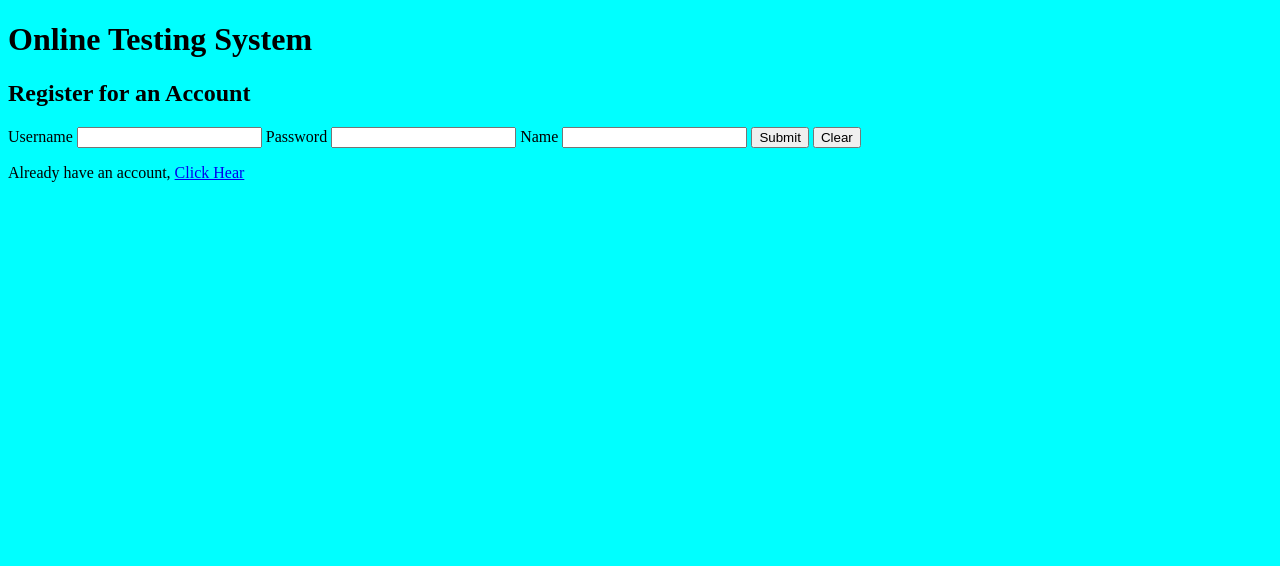
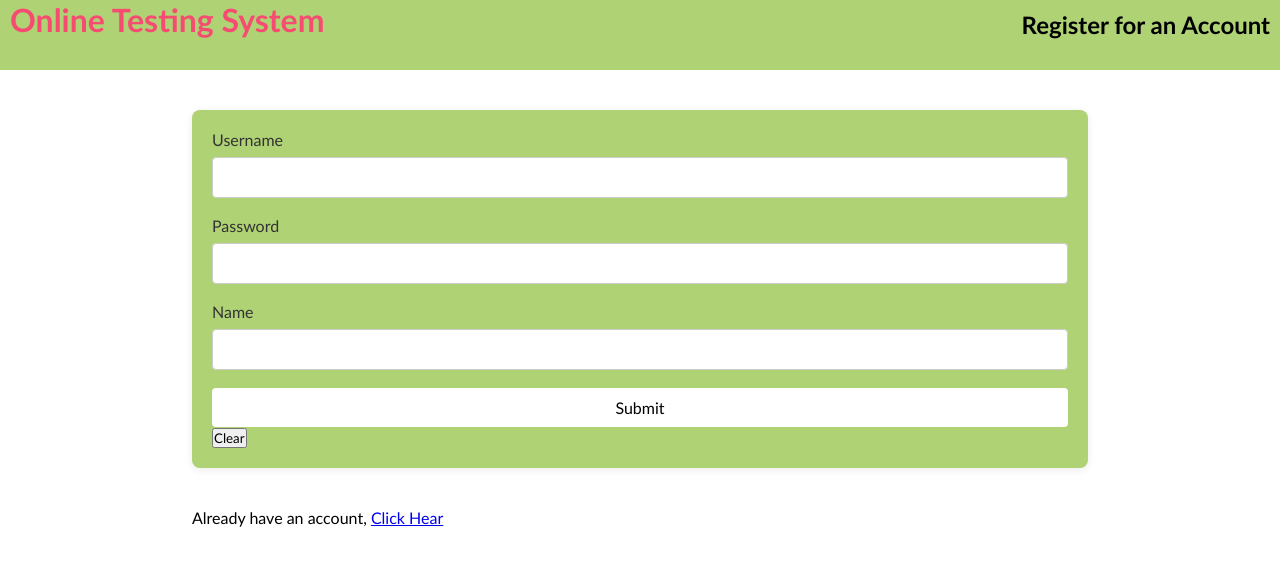
Before and after one commit to sagarsaini010/Django_project, a Django app: page /ots/new-candidate/ in a window 1280 px wide. Shown: the top 566 px of the page. Run offline with Django 5.2, Linux system fonts and the light colour scheme.

Commit message:
Today complete OTS project

```diff
--- /dev/null
+++ b/examtestapp/OTS/static/buttonstyle.css
@@ -0,0 +1,18 @@
+/* buttonstyle.css */
+
+.button-link {
+   width: 200px;
+   height: 40px;
+   background-color: #F64C72;
+   margin: 20px;
+   padding: 20px;
+   border-radius: 5px;
+   text-align: center;
+   box-shadow: 10px 10px;
+}
+
+.button-link a{
+    text-decoration: none;
+    color: white;
+    font-size: 20px;
+}
--- /dev/null
+++ b/examtestapp/OTS/static/formstyle.css
@@ -0,0 +1,82 @@
+/* Basic form styling */
+form {
+    box-sizing: border-box;
+    margin: 40px auto;
+    padding: 20px;
+    background: #AFD275;
+    border-radius: 8px;
+    display: table;
+    width: 100%;
+    box-shadow: 0 2px 8px rgba(0,0,0,0.08);
+}
+
+label {
+    display: block;
+    margin-bottom: 8px;
+    font-weight: 500;
+    color: #333;
+}
+
+input[type="text"],
+input[type="email"],
+input[type="password"],
+select,
+textarea {
+    width: 100%;
+    padding: 10px;
+    margin-bottom: 18px;
+    border: 1px solid #ccc;
+    border-radius: 4px;
+    font-size: 1rem;
+    box-sizing: border-box;
+    transition: border-color 0.2s;
+}
+
+input:focus,
+select:focus,
+textarea:focus {
+    border-color: #007bff;
+    outline: none;
+}
+
+button,
+input[type="submit"] {
+    background: white;
+    color:black;
+    border: none;
+    width: 100%;
+    padding: 10px 18px;
+    border-radius: 4px;
+    font-size: 1rem;
+    cursor: pointer;
+    transition: background 0.2s;
+}
+
+button:hover,
+input[type="submit"]:hover {
+    background: #558bd1;
+    width: 100%;
+}
+
+.form-error {
+    color: #d9534f;
+    font-size: 0.95rem;
+    margin-bottom: 12px;
+}
+
+.question{
+    color: #F64C72;
+    font-size: 30px;
+    margin:10px 10px;
+}
+
+.options{
+    font-size: 22px;
+    margin: 4px;
+}
+
+.options input{
+    display: inline;
+    width: fit-content;
+    height: 10px;
+}
--- /dev/null
+++ b/examtestapp/OTS/static/theme.css
@@ -0,0 +1,66 @@
+*{
+    font-family: 'Gill Sans', 'Gill Sans MT', Calibri, 'Trebuchet MS', sans-serif;
+    margin: 0;
+    padding: 0;
+}
+
+.top{
+    height: 50px;
+    background-color: #AFD275;
+    margin-bottom: 20px;
+    padding: 10px;
+}
+
+.top div.sitename{
+    display: inline-block;
+    color: #F64C72;
+    position: relative;
+    top: -10px;
+}
+.top div.menu{
+    float: right;
+}
+
+.top div.menu a{
+    color: #456705;
+    display: inline-block;
+    min-width: 50px;
+    margin-right: 10px;
+    text-decoration: none;
+}
+
+.content{
+
+    width: 70%;
+    margin-left: auto;
+    margin-right: auto;
+}
+
+table{
+    width: 90%;
+
+}
+
+table tr:nth-child(odd){
+    background-color: #456705;
+    color: white;
+    height: 30px;
+}
+
+table tr:nth-child(even){
+    background-color: #AFD275;
+    height: 30px;
+}
+table tr:first-child{
+    background-color: #F64C72;
+}
+
+table td{
+    text-align: center;
+}
+
+span.special{
+    color: #456705;
+    font-weight: bold;
+
+}
--- a/examtestapp/OTS/templates/home.html
+++ b/examtestapp/OTS/templates/home.html
@@ -4,8 +4,7 @@
 
 
 {% block top %}
-<a href="{% url 'OTS:home' %}">SignUp</a>
-<a href="{% url 'OTS:logout' %}">Login</a>
+<a href="{% url 'OTS:logout' %}">Logout</a>
 
 {% endblock %}
 
--- a/examtestapp/OTS/templates/main.html
+++ b/examtestapp/OTS/templates/main.html
@@ -1,11 +1,15 @@
 <!DOCTYPE html>
+{% load static %}
 <html lang="en">
 <head>
     <meta charset="UTF-8">
     <meta name="viewport" content="width=device-width, initial-scale=1.0">
     <title>{% block title%}{% endblock %}</title>
+    <link rel="stylesheet" href="{% static 'theme.css' %}">
+    <link rel="stylesheet" href="{% static 'formstyle.css' %}">
+    <link rel="stylesheet" href="{% static 'buttonstyle.css' %}">
 </head>
-<body style="background-color: aqua;">
+<body>
     <div class="top">
         <div class="sitename"><h1>
             Online Testing System
--- a/examtestapp/OTS/urls.py
+++ b/examtestapp/OTS/urls.py
@@ -7,8 +7,8 @@
     path('login', loginView, name='login'),
     path('home', candidateHome, name='home'),
     path('test-paper', testPaper, name='testPaper'),
-    path('calculate-result', calculateTestResult),
+    path('calculate-result', calculateTestResult, name='calculateTest'),
     path('test-history', testResultHistory, name='testHistory'),
-    path('result', showTestResult),
+    path('result', showTestResult, name = 'result'),
     path('logout', logoutView, name='logout'),
 ]
--- a/examtestapp/OTS/views.py
+++ b/examtestapp/OTS/views.py
@@ -2,6 +2,7 @@
 from django.template import loader
 from django.http import HttpResponse,HttpResponseRedirect
 from OTS.models import *
+import random
 
 def welcome(request):
     template = loader.get_template('welcome.html')
@@ -58,16 +59,74 @@
 
 
 def testPaper(request):
-    pass
+    if 'name' not in request.session.keys():
+        res = HttpResponseRedirect('login')
+    #fetch question from database table
+    n = int(request.GET['n'])
+    question_pool = list(Questions.objects.all())
+    random.shuffle(question_pool)
+    question_list = question_pool[:n]
+    context= {'questions':question_list}
+    res = render(request,'test_paper.html',context)
+    return res
 
 def calculateTestResult(request):
-    pass
+    if 'name' not in request.session.keys():
+        res = HttpResponseRedirect('login')
+    total_attempt =0
+    total_right =0
+    total_wrong =0
+    qid_list =[]
+    for k in request.POST:
+        if k.startswith('qno'):
+            qid_list.append(int(request.POST[k]))
+    for n in qid_list:
+        question = Questions.objects.get(qid =n)
+        try:
+            if question.ans == request.POST['q'+str(n)]:
+                total_right+=1
+            else:
+                total_wrong+=1
+            total_attempt+=1
+        except:
+            pass
+    points =(total_right-total_wrong)/len(qid_list)*10
+    #store result in Result table
+    result = Result()
+    result.username= Candidate.objects.get(username=request.session['username'])
+    result.attempt = total_attempt
+    result.right = total_right
+    result.wrong = total_wrong
+    result.points = points
+    result.save()
+    #update candidate table
+    candidate=Candidate.objects.get(username=request.session['username'])
+    candidate.test_attempted+=1
+    candidate.points=(candidate.points*(candidate.test_attempted-1)+points)/candidate.test_attempted
+    candidate.save()
+    return HttpResponseRedirect('result')
 
 def testResultHistory(request):
-    pass
+    if 'name' not in request.session.keys():
+        res = HttpResponseRedirect('login')
+
+    candidate = Candidate.objects.filter(username = request.session['username'])
+    results = Result.objects.filter(username_id=candidate[0].username)
+    context={'candidate':candidate,'results':results}#-----------
+    res = render(request,'candidate_history.html',context)
+    return res
 
 def showTestResult(request):
-    pass
+    if 'name' not in request.session.keys():
+        res = HttpResponseRedirect('login')
+    #fetch latest result from Result table
+    result = Result.objects.filter(resultid= Result.objects.latest('resultid').resultid,username_id=request.session['username'])
+    context={'result':result}
+    res=render(request,'show_result.html',context)
+    return res
 
 def logoutView(request):
-    pass
+    if 'name' in request.session.keys():
+        del request.session['username']
+        del request.session['name']
+    return HttpResponseRedirect('login')
```
Also changed, not shown: examtestapp/OTS/templates/candidate_history.html (added, +38 -0 lines), examtestapp/OTS/templates/show_result.html (added, +34 -0 lines), examtestapp/OTS/templates/test_paper.html (added, +39 -0 lines), examtestapp/db.sqlite3.
